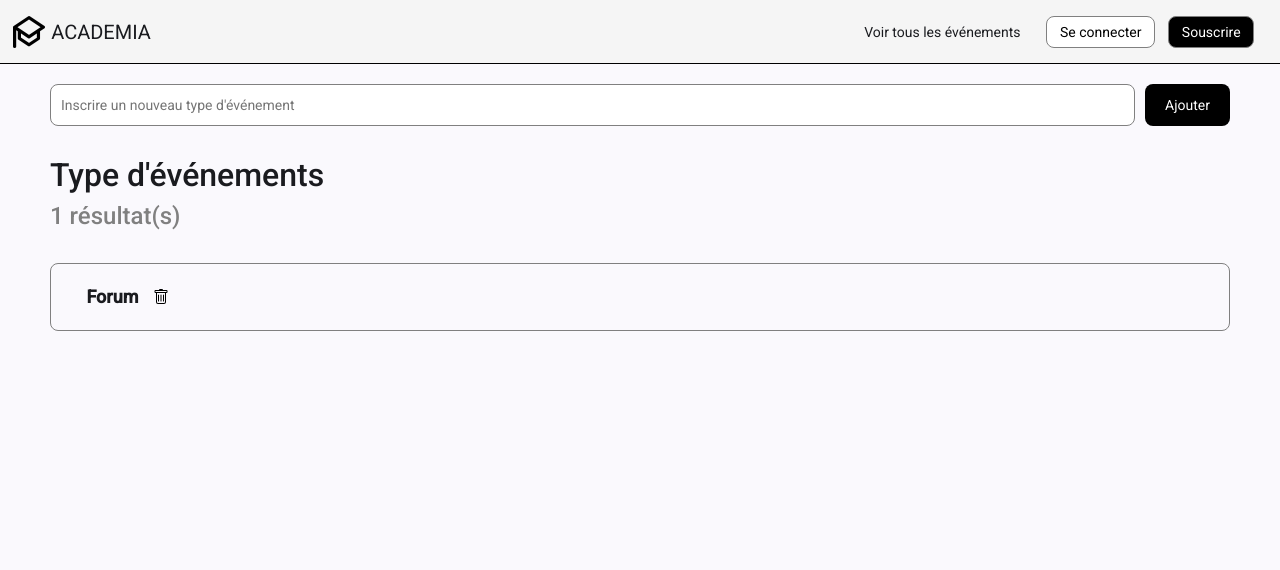
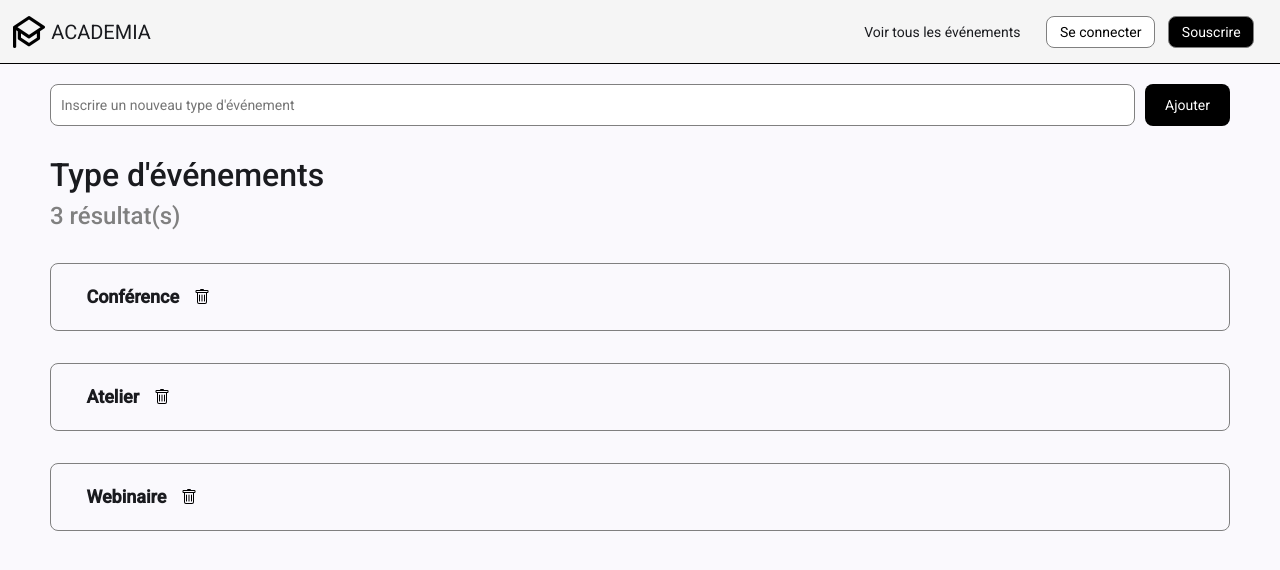
Before and after one commit to NawelMera/managentEvent, an Angular app: page /tags in a window 1280 px wide. Shown: the top 570 px of the page. Built offline with nearby package versions, Linux system fonts and the light colour scheme.

Commit message:
feat: tag feature

```diff
--- a/src/app/component/tag-banner/tag-banner.component.html
+++ b/src/app/component/tag-banner/tag-banner.component.html
@@ -1,8 +1,8 @@
 <div class="tag-banner">
     <div>
         <span>
-            Forum
+            {{tag.name}}
         </span>
-        <img src="assets/trash.svg" alt="">
+        <img src="assets/trash.svg" alt="" (click)="deleteTag()">
     </div>
 </div>
--- a/src/app/component/tag-banner/tag-banner.component.ts
+++ b/src/app/component/tag-banner/tag-banner.component.ts
@@ -1,4 +1,7 @@
-import { Component } from '@angular/core';
+import { Component, EventEmitter, Input, input, Output, Type } from '@angular/core';
+import { TypeOfEvent } from '@model/typeOfEvent';
+
+
 
 @Component({
   selector: 'app-tag-banner',
@@ -7,5 +10,10 @@ import { Component } from '@angular/core';
   styleUrl: './tag-banner.component.scss',
 })
 export class TagBanner {
+  @Input({alias: 'tag'}) tag!: TypeOfEvent;
+  @Output() onDelete = new EventEmitter<TypeOfEvent>();
 
+  deleteTag() {
+    this.onDelete.emit(this.tag);
+  }
 }
--- a/src/app/container/modify-tags/tags.component.html
+++ b/src/app/container/modify-tags/tags.component.html
@@ -1,15 +1,17 @@
 <div class="tags-page">
-    <div class="tags-add-input">
-        <input type="text" placeholder="Inscrire un nouveau type d'événement">
+    <form class="tags-add-input" (ngSubmit)="onSubmit()">
+        <input type="text" name="tag-name" [(ngModel)]="tagInputName" placeholder="Inscrire un nouveau type d'événement">
         <button class="button-black">Ajouter</button>
-    </div>
+    </form>
     <h2>
         Type d'événements
     </h2>
     <h4>
-        1 résultat(s)
+        {{tags.length}} résultat(s)
     </h4>
     <div class="tags-list">
-        <app-tag-banner/>
+        @for (tag of tags; track tag) {
+            <app-tag-banner  [tag]="tag" (onDelete)="deleteTag($event)"/>
+        }
     </div>
 </div>
--- a/src/app/container/modify-tags/tags.component.ts
+++ b/src/app/container/modify-tags/tags.component.ts
@@ -1,14 +1,46 @@
 import { Component } from '@angular/core';
 import { TagBanner } from 'component/tag-banner/tag-banner.component';
 
-
+import { TypeOfEvent } from '@model/typeOfEvent';
+import { FormsModule } from '@angular/forms';
 
 @Component({
   selector: 'app-tags.component',
-  imports: [TagBanner],
+  imports: [TagBanner, FormsModule],
   templateUrl: './tags.component.html',
   styleUrl: './tags.component.scss',
 })
 export class TagsComponent {
+  tags: TypeOfEvent[] = [];
+  tagInputName = '';
 
+  constructor() {
+    console.log('TagsComponent initialized');
+
+    // Exemple de données de tags
+    this.tags = [
+      { id: 1, name: 'Conférence', description: 'Événements de type conférence' },
+      { id: 2, name: 'Atelier', description: 'Événements de type atelier' },
+      { id: 3, name: 'Webinaire', description: 'Événements de type webinaire' },
+    ];
+  }
+
+  onSubmit() {
+    console.log(this.tagInputName);
+
+    this.tags.push({
+      id: this.tags[this.tags.length - 1]?.id + 1 || 1,
+      name: this.tagInputName,
+      description: ''
+    });
+
+    this.tagInputName = '';
+  }
+
+  deleteTag(tagToDelete: TypeOfEvent) {
+    console.log('Deleting tag:', tagToDelete);
+    console.log('Current tags before deletion:', this.tags);
+    this.tags = this.tags.filter(tag => tag.id !== tagToDelete.id);
+    console.log('Updated tags:', this.tags);
+  }
 }
```
